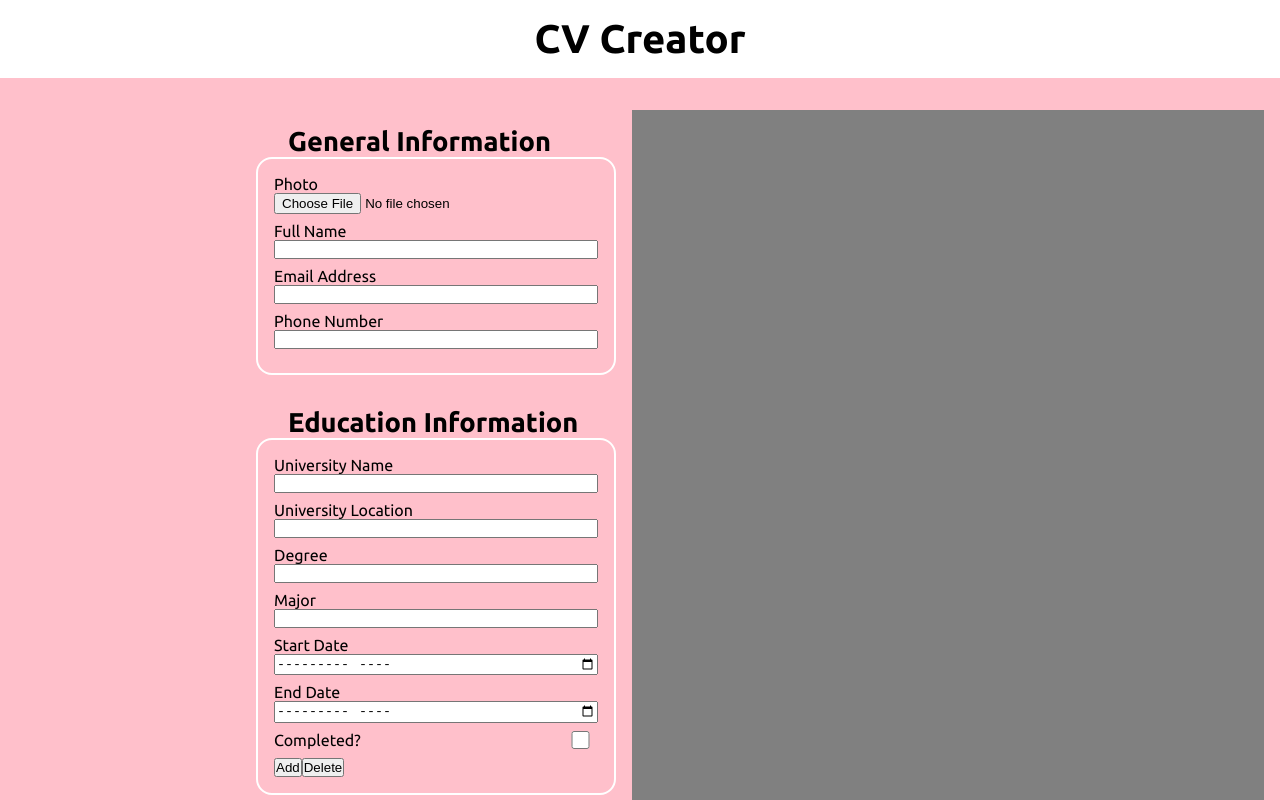
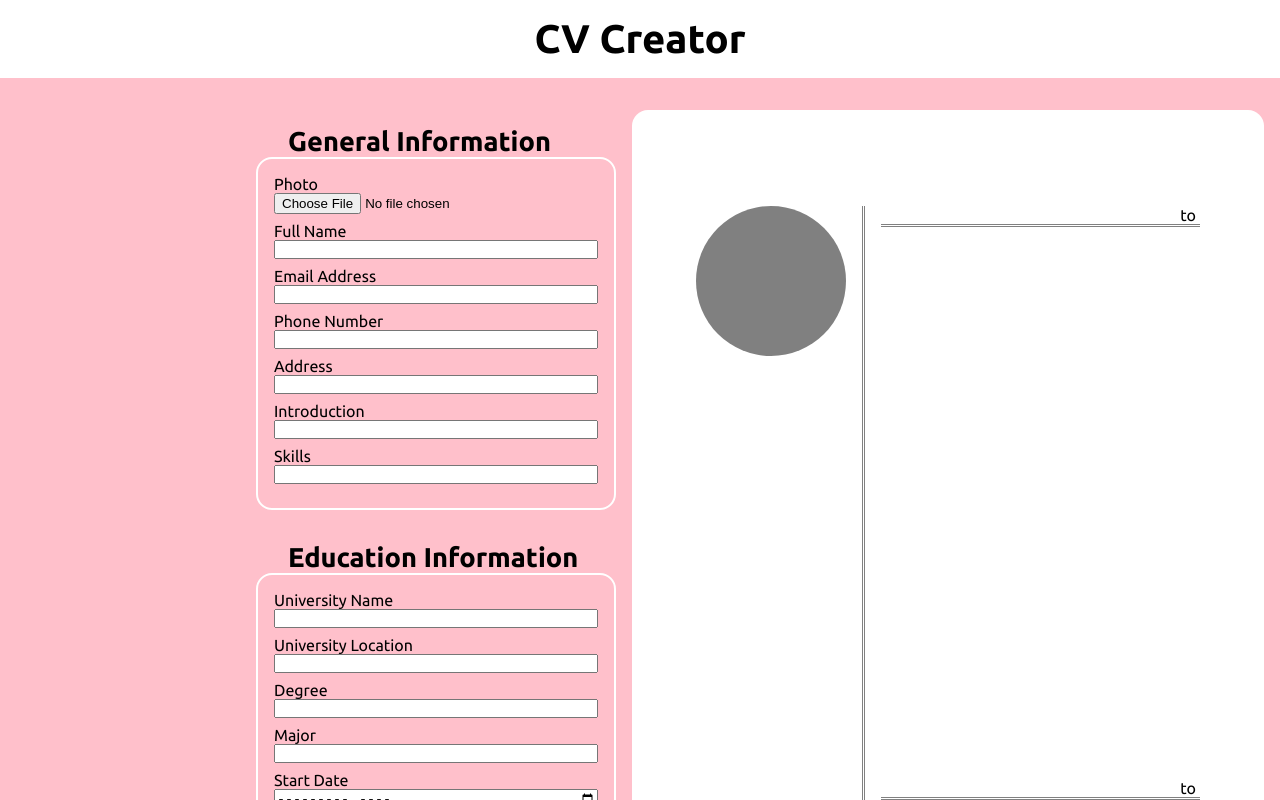
Before and after one commit to lisa-go/cv-application, a React (Create React App) app: page / in a window 1280 px wide. Shown: the top 800 px of the page. Built offline with nearby package versions, Linux system fonts and the light colour scheme.

Commit message:
seperated scss files, worked on rough layout for cv generated

```diff
--- a/src/components/Content.js
+++ b/src/components/Content.js
@@ -9,7 +9,10 @@ function Content () {
         photo: '',
         fullname: '',
         email: '',
-        phone: ''
+        phone: '',
+        address: '',
+        introduction: '',
+        skills: ''
     })
 
     const [eduInfo, setEduInfo] = useState({
@@ -19,7 +22,7 @@ function Content () {
         edumaj: '',
         edusdate: '',
         eduedate: '',
-        educom: 'No'
+        educom: ''
     })
 
     const [workInfo, setWorkInfo] = useState({
@@ -28,7 +31,7 @@ function Content () {
         workmt: '',
         worksdate: '',
         workedate: '',
-        workcur: 'No'
+        workcur: ''
     })
 
       const handleChangeGen = event => {
--- a/src/components/CvGenerated.js
+++ b/src/components/CvGenerated.js
@@ -5,10 +5,37 @@ function CvGenerated ({ genInfo, eduInfo, workInfo }) {
 
     return (
         <div id="CV">
-            <div className="CVname">{genInfo.fullname}</div>
+            <div className="CVgen">
+                <div className="GenPhoto">{genInfo.photo}</div>
+                <div className="GenName">{genInfo.fullname}</div>
+                <div className="GenIntro">{genInfo.introduction}</div>
+                <div className="GenSkills">{genInfo.skills}</div>
+                <div className="GenPhone">{genInfo.phone}</div>
+                <div className="GenEmail">{genInfo.email}</div>
+                <div className="GenAddress">{genInfo.address}</div>
+            </div>
+            <div className="CVedu">
+                <div className="EduName">{eduInfo.eduname}</div>
+                <div className="EduDate">
+                    <div className="EduSdate">{eduInfo.edusdate} to</div>
+                    <div className="EduEdate">{eduInfo.eduedate}</div>
+                </div>
+                <div className="EduLoc">{eduInfo.eduloc}</div>
+                <div className="EduCom">{eduInfo.educom}</div>
+                <div className="EduDeg">{eduInfo.edudeg}</div>
+                <div className="EduMaj">{eduInfo.edumaj}</div>
+            </div>
+            <div className="CVwork">
+                <div className="WorkName">{workInfo.workname}</div>
+                <div className="WorkDate">
+                    <div className="WorkSdate">{workInfo.worksdate} to</div>
+                    <div className="WorkEdate">{workInfo.workedate}</div>
+                </div>
+                <div className="WorkPos">{workInfo.workpos}</div>
+                <div className="WorkCur">{workInfo.workcur}</div>
+                <div className="WorkMt">{workInfo.workmt}</div>
+            </div>
 
-            {eduInfo.eduname}
-            {workInfo.workname}
         </div>
     )
 
--- a/src/components/GenInfo.js
+++ b/src/components/GenInfo.js
@@ -30,6 +30,25 @@ function GenInfo ({ handleChange, genInfo }) {
             <input type="tel" id="phone"
               value={genInfo.phone} onChange={handleChange}></input>
           </div>
+
+          <div className="field" id="saddress">
+            <label htmlFor="address">Address</label>
+            <input type="tel" id="address"
+              value={genInfo.address} onChange={handleChange}></input>
+          </div>
+
+          <div className="field" id="sintroduction">
+            <label htmlFor="introduction">Introduction</label>
+            <input type="tel" id="introduction"
+              value={genInfo.introduction} onChange={handleChange}></input>
+          </div>
+
+          <div className="field" id="sskills">
+            <label htmlFor="skills">Skills</label>
+            <input type="tel" id="skills"
+              value={genInfo.skills} onChange={handleChange}></input>
+          </div>
+
         </section>
 
       </div>
--- /dev/null
+++ b/src/styles/cv.scss
@@ -0,0 +1,94 @@
+#CV {
+    padding: 6rem 4rem;
+    margin-top: 1rem;
+    background-color: $c1;
+    border-radius: 1rem;
+    grid-row: 1 / 4;
+    grid-column: 2 / 3;
+    display: grid;
+    grid-template-columns: 1fr 2fr;
+
+    .CVgen {
+        grid-column: 1 / 2;
+        grid-row: 1 / 3;
+        height: 100%;
+        border-right: 3px double $c2;
+        padding-right: 1rem;
+
+        .GenPhoto {
+            width: 150px;
+            height: 150px;
+            border-radius: 75px;
+            background-color: $c2;
+        }
+
+        .GenName {
+            font-size: 2rem;
+            font-weight: 500;
+        }
+
+        .GenIntro {
+            font-size: 1.2rem;
+            color: $c1;
+            background-color: $c2;
+        }
+    }
+
+    .CVedu {
+        grid-column: 2 / 3;
+        height: fit-content;
+        display: grid;
+        grid-template-columns: 1.5fr 1fr;
+        margin-left: 1rem;
+
+        .EduName {
+            font-size: 1.4rem;
+            font-weight: 500;
+            border-bottom: 3px double $c2;
+        }
+
+        .EduLoc {
+            grid-column: 1 / 3;
+        }
+
+        .EduDate {
+            grid-column: 2 / 3;
+            grid-row: 1 / 2;
+            display: flex;
+            justify-content: flex-end;
+            align-items: flex-end;
+            gap: 0.25rem;
+            border-bottom: 3px double $c2;
+        }
+
+        .EduDeg {
+            @extend .EduLoc;
+            grid-row: 3 / 4;
+            font-weight: 500;
+            font-size: 1.1rem;
+        }
+
+        .EduMaj {
+            @extend .EduLoc;
+            grid-row: 4 / 5;
+        }
+
+    }
+
+    .CVwork {
+        @extend .CVedu;
+
+        .WorkName {
+            @extend .EduName;
+        }
+
+        .WorkDate {
+            @extend .EduDate;
+        }
+
+        .WorkPos {
+            font-size: 1.1rem;
+            font-weight: 500;
+        }
+    }
+}
--- /dev/null
+++ b/src/styles/form.scss
@@ -0,0 +1,53 @@
+#form {
+    grid-template-columns: 1 / 2;
+}
+
+.part {
+    display: grid;
+    justify-content: end;
+
+    h1 {
+        margin: 2rem 3rem 0;
+        font-size: 1.7rem;
+    }
+
+    section {
+        width: min-content;
+        border: 2px solid $c1;
+        border-radius: 1rem;
+        padding: 1rem;
+        margin: 0 1rem;
+
+        .field {
+            display: flex;
+            flex-direction: column;
+            margin-bottom: 0.5rem;
+
+            input {
+                width: 20rem;
+            }
+
+            textarea {
+                width: 20rem;
+                height: 10rem;
+                resize: none;
+            }
+        }
+    }
+}
+
+#sworkcur, #seducom {
+    width: 100%;
+    display: grid;
+    grid-template-columns: 1fr 30px;
+    margin-bottom: 0.5rem;
+
+    label {
+        width: fit-content;
+    }
+
+    input {
+        width: 25px;
+        grid-column: 2 / 3;
+    }
+}
--- a/src/styles/style.scss
+++ b/src/styles/style.scss
@@ -1,9 +1,4 @@
-@import url('https://fonts.googleapis.com/css2?family=Ubuntu:ital,wght@0,300;0,400;0,500;0,700;1,300;1,400;1,500;1,700&display=swap');
-
-$background: pink;
-$c1: white;
-$c2: grey;
-$main-font: 'Ubuntu', sans-serif;
+@import 'variables.scss', 'form.scss', 'cv.scss';
 
 * {
     padding: 0;
@@ -35,64 +30,3 @@ body {
     display: grid;
     grid-template-columns: 1fr 1fr;
 }
-
-#form {
-    grid-template-columns: 1 / 2;
-}
-
-.part {
-    display: grid;
-    justify-content: end;
-}
-
-h1 {
-    margin: 2rem 3rem 0;
-    font-size: 1.7rem;
-}
-
-section {
-    width: min-content;
-    border: 2px solid $c1;
-    border-radius: 1rem;
-    padding: 1rem;
-    margin: 0 1rem;
-}
-
-.field {
-    display: flex;
-    flex-direction: column;
-    margin-bottom: 0.5rem;
-}
-
-input {
-    width: 20rem;
-}
-
-textarea {
-    width: 20rem;
-    height: 10rem;
-    resize: none;
-}
-
-#sworkcur, #seducom {
-    width: 100%;
-    display: grid;
-    grid-template-columns: 1fr 30px;
-    margin-bottom: 0.5rem;
-
-    label {
-        width: fit-content;
-    }
-
-    input {
-        width: 25px;
-        grid-column: 2 / 3;
-    }
-}
-
-#CV {
-    margin-top: 1rem;
-    background-color: $c2;
-    grid-row: 1 / 4;
-    grid-column: 2 / 3;
-}
--- /dev/null
+++ b/src/styles/variables.scss
@@ -0,0 +1,6 @@
+@import url('https://fonts.googleapis.com/css2?family=Ubuntu:ital,wght@0,300;0,400;0,500;0,700;1,300;1,400;1,500;1,700&display=swap');
+
+$background: pink;
+$c1: white;
+$c2: grey;
+$main-font: 'Ubuntu', sans-serif;
```
